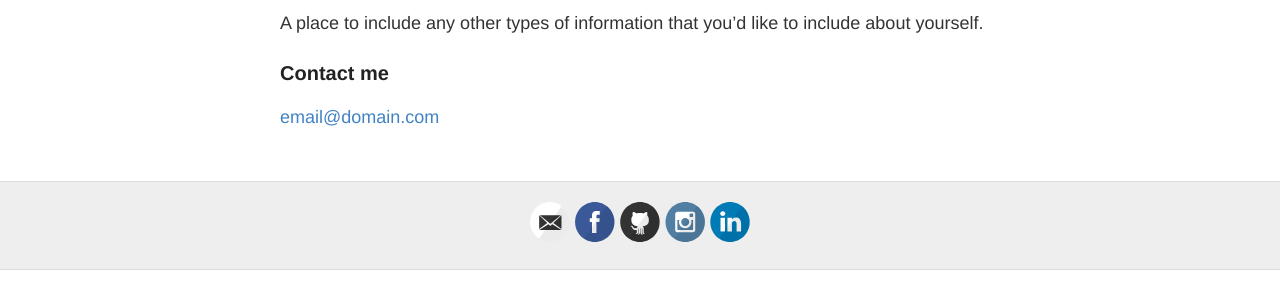
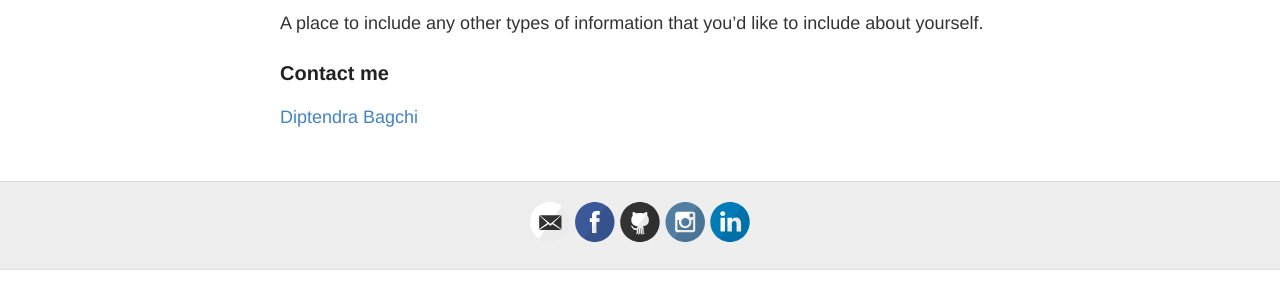
Before and after one commit to Diptendra/diptendra.github.io, a Jekyll site: the page built from about.md, in a window 1280 px wide. Shown: the part 310-610 px from the top of the page. Built offline with Jekyll 4.4.1, drawn with Linux system fonts in a browser that asks for light colours.

Commit message:
Theme change to Hacker

```diff
--- a/_config.yml
+++ b/_config.yml
@@ -84,3 +84,6 @@ exclude:
   - LICENSE
   - README.md
   - CNAME
+
+# To change the theme of the github page
+theme: jekyll-theme-hacker
--- a/about.md
+++ b/about.md
@@ -12,4 +12,4 @@ A place to include any other types of information that you'd like to include abo
 
 ### Contact me
 
-[email@domain.com](mailto:email@domain.com)
+[Diptendra Bagchi](mailto:diptendra1991@gmail.com)
```
